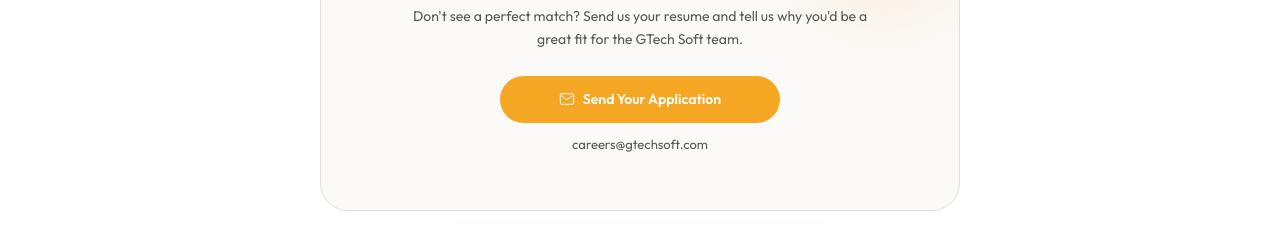
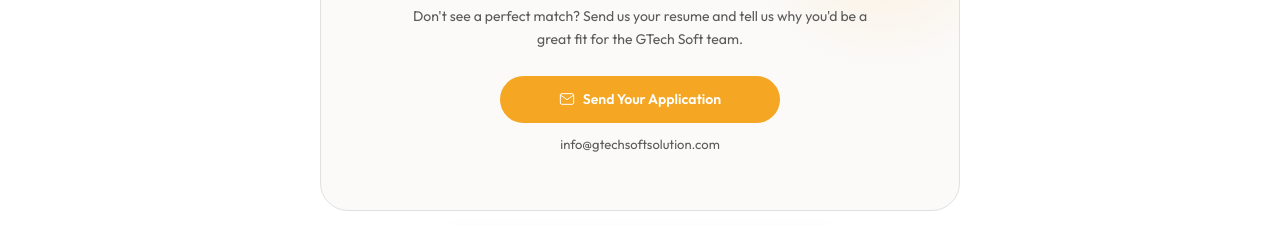
Before and after one commit to aviralsingh28/gtech, a Next.js app: page /career in a window 1280 px wide. Shown: the part 3400-3625 px from the top of the page. Built offline with nearby package versions, Linux system fonts and the light colour scheme; no server answers.

Commit message:
Update email address in CareersApply component for application submissions

```diff
--- a/src/components/career/CareersApply.tsx
+++ b/src/components/career/CareersApply.tsx
@@ -2,7 +2,7 @@
 
 export default function CareersApply() {
   const handleApplyClick = () => {
-    const careersEmail = "careers@gtechsoft.com";
+    const careersEmail = "info@gtechsoftsolution.com";
     const subject = encodeURIComponent(
       "Career Application - GTech Soft Solution LLC"
     );
@@ -231,8 +231,8 @@
                 </svg>
                 Send Your Application
               </button>
-              <a href="mailto:careers@gtechsoft.com" className="apply-email">
-                careers@gtechsoft.com
+              <a href="mailto:info@gtechsoftsolution.com" className="apply-email">
+                info@gtechsoftsolution.com
               </a>
             </div>
           </div>
```
